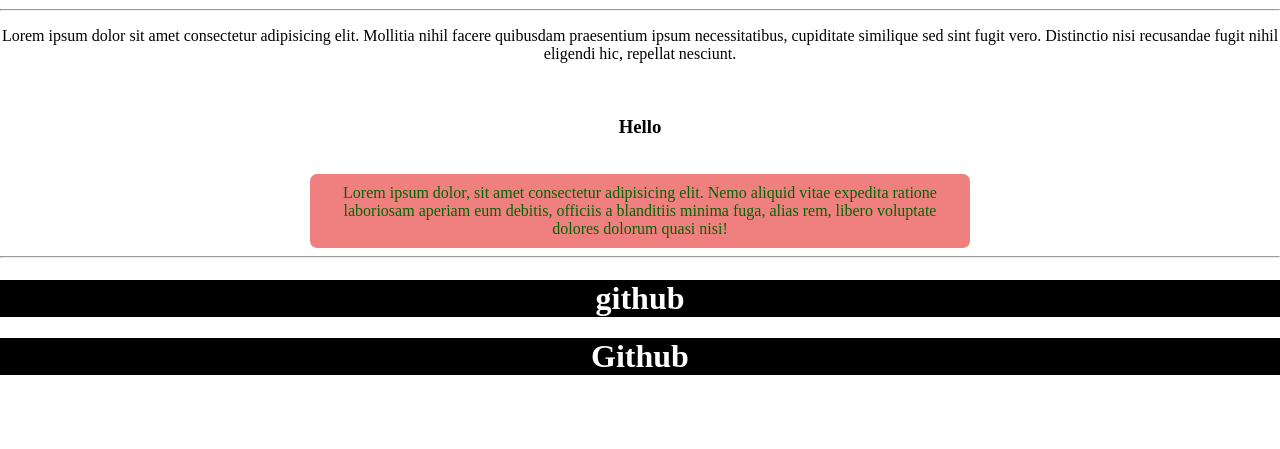
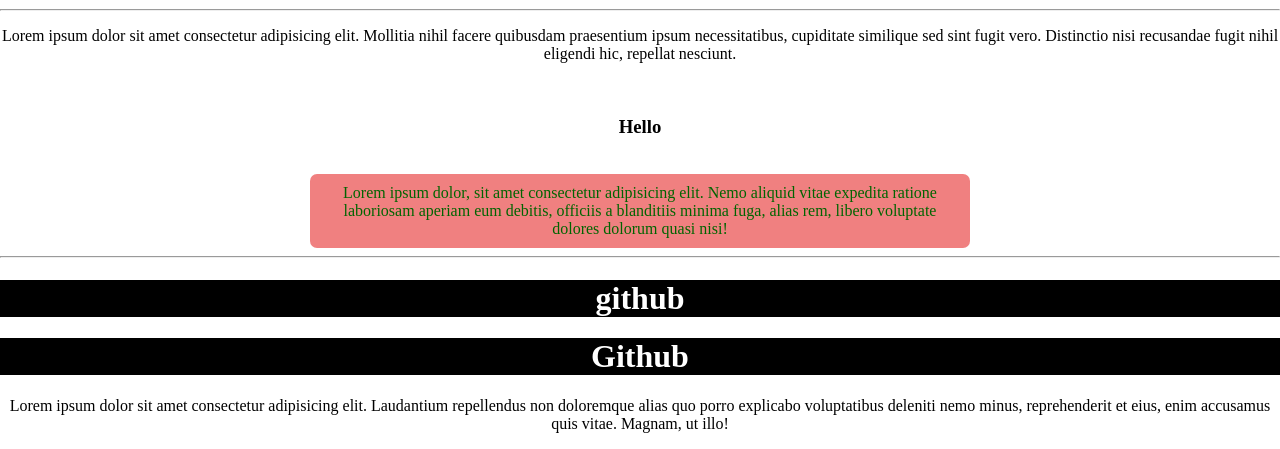
Before and after one commit to geniusinfotech/localrepo, a plain HTML site: page index.html in a window 1280 px wide. Shown: the part 732-1181 px from the top of the page. Before the commit the page ends 1129 px from the top, so only its background shows below. Drawn offline with Linux system fonts and the light colour scheme.

Commit message:
Add p tag

```diff
--- a/index.html
+++ b/index.html
@@ -25,5 +25,6 @@
     <hr>
     <h1>github</h1>
     <h1>Github</h1>
+    <p>Lorem ipsum dolor sit amet consectetur adipisicing elit. Laudantium repellendus non doloremque alias quo porro explicabo voluptatibus deleniti nemo minus, reprehenderit et eius, enim accusamus quis vitae. Magnam, ut illo!</p>
 </body>
 </html>
```
